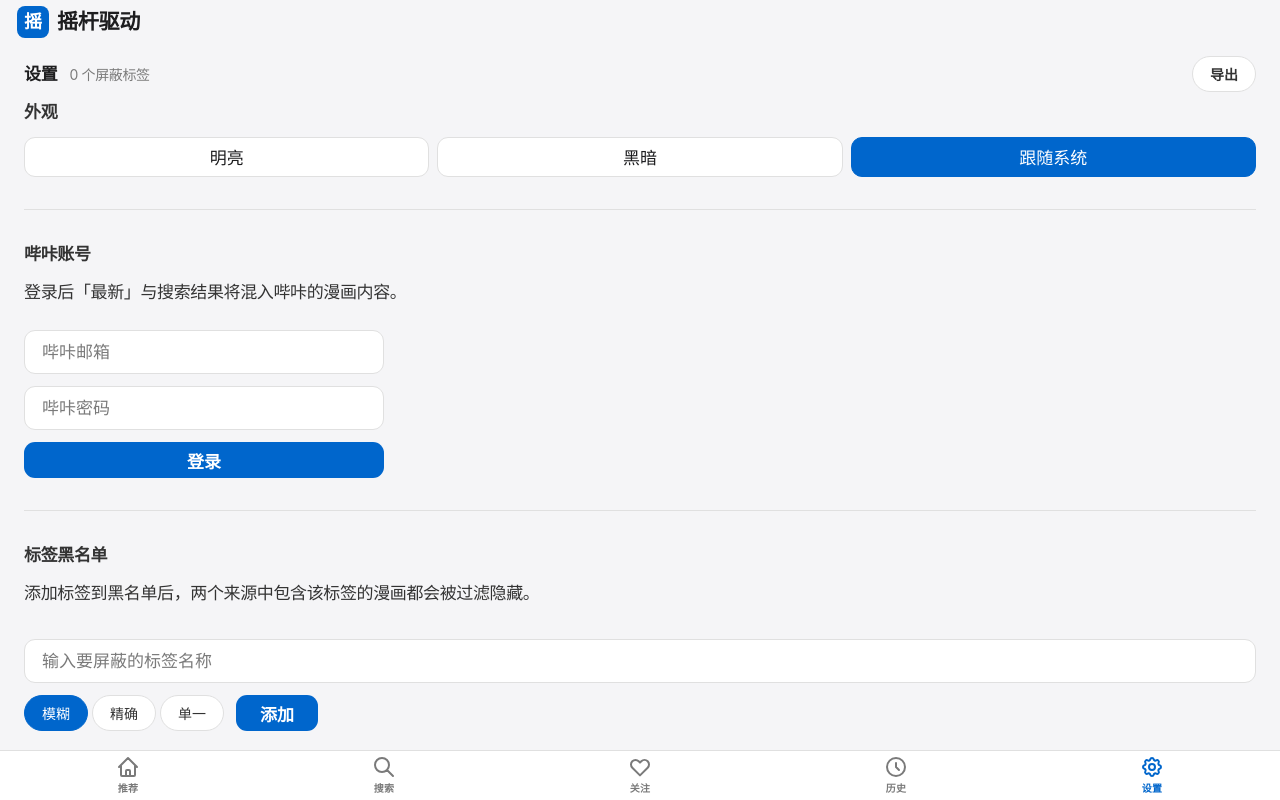
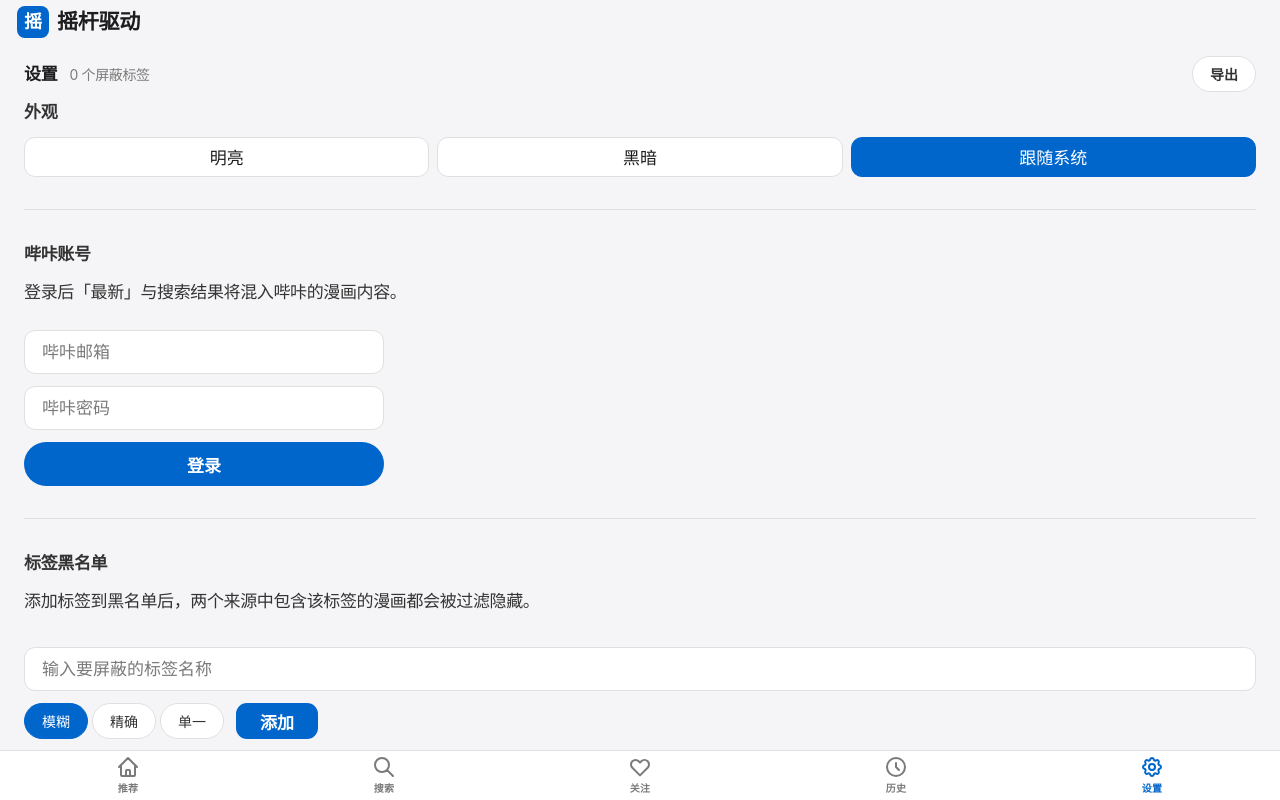
Before and after one commit to xiaoshihou514/ygqd, a Vue app: page /settings in a window 1280 px wide. Shown: the top 800 px of the page. Built offline with nearby package versions, Linux system fonts and the light colour scheme.

Commit message:
fix(settings): 哔咔登录按钮按 DESIGN.md 按钮语法重做
主操作改为 Action Blue 全宽胶囊(44px 触达高度,radius-pill,
focus 走 primary-focus 外框),退出登录改为 ghost pill
(transparent + primary 描边);不再复用黑名单的 add-btn

```diff
--- a/src/pages/TagBlacklistPage.vue
+++ b/src/pages/TagBlacklistPage.vue
@@ -203,7 +203,7 @@ async function handleExport() {
               placeholder="哔咔密码"
               @keydown.enter="handleBikaLogin"
             >
-            <button class="add-btn" :disabled="bikaLoggingIn" @click="handleBikaLogin">
+            <button class="bika-login-btn" :disabled="bikaLoggingIn" @click="handleBikaLogin">
               {{ bikaLoggingIn ? '登录中...' : '登录' }}
             </button>
           </div>
@@ -587,10 +587,10 @@ async function handleExport() {
 .bika-logout-btn {
   height: 36px;
   padding: 0 var(--spacing-lg);
-  border: 1px solid var(--color-border);
-  border-radius: var(--radius-md);
-  background: var(--color-card-bg);
-  color: var(--color-text-secondary);
+  border: 1px solid var(--color-primary);
+  border-radius: var(--radius-pill);
+  background: transparent;
+  color: var(--color-primary);
   font-size: var(--font-size-caption);
   font-weight: var(--font-weight-semibold);
 }
@@ -600,6 +600,25 @@ async function handleExport() {
   flex-direction: column;
   gap: var(--spacing-sm);
   max-width: 360px;
+}
+
+.bika-login-btn {
+  height: 44px;
+  border-radius: var(--radius-pill);
+  background: var(--color-primary);
+  color: var(--color-on-primary);
+  font-size: var(--font-size-body);
+  font-weight: var(--font-weight-semibold);
+  transition: opacity 0.2s;
+}
+
+.bika-login-btn:disabled {
+  opacity: 0.55;
+}
+
+.bika-login-btn:focus-visible {
+  outline: 2px solid var(--color-primary-focus);
+  outline-offset: 2px;
 }
 
 .bika-status {
```
